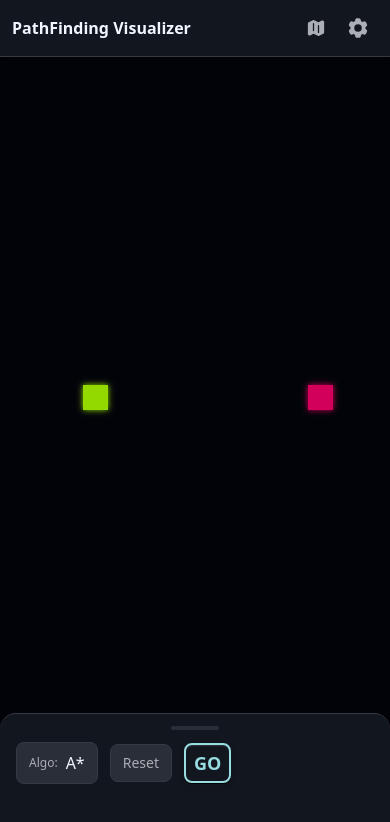
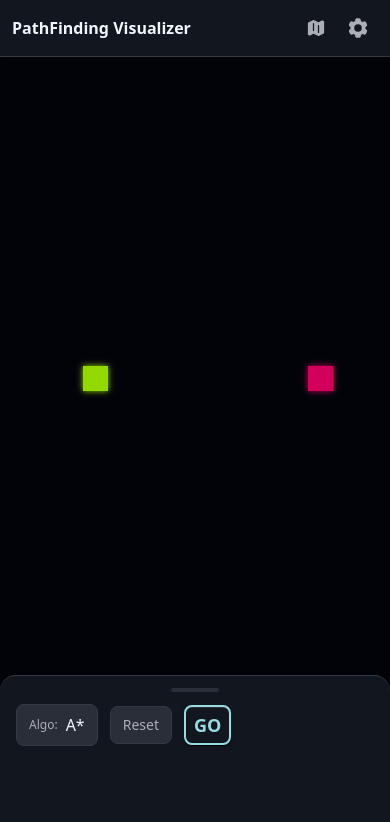
Before and after one commit to Willgxnzalez/pathfinder-visualizer, a React (Vite) app: page / in a window 390 px wide. Shown: the top 822 px of the page. Built offline with nearby package versions, Linux system fonts and the light colour scheme.

Commit message:
Exchange layout spacer in footer for height calculation based on dynamic viewport

```diff
--- a/src/App.tsx
+++ b/src/App.tsx
@@ -1,4 +1,4 @@
-import React, { useState, useRef, useEffect } from 'react';
+import React, { useRef, useState, useEffect } from 'react';
 import GridView from './components/GridView';
 import Header from './components/Header';
 import Footer from './components/Footer';
@@ -11,17 +11,31 @@ export default function App() {
     const gridViewRef = useRef<HTMLDivElement>(null);
 
     const [speed, setSpeed] = useState<Speed>('medium');
-    const speedRef = useRef<Speed>(speed); // Reference since speed can change during animation
+    const speedRef = useRef(speed);
     const [algorithm, setAlgorithm] = useState<PathAlgorithm>('A*');
+    const [animationState, setAnimationState] = useState<AnimationState>('idle');
     const [isDrawing, setIsDrawing] = useState(false);
-    const [animationState, setAnimationState] = useState<AnimationState>('idle');
     const [result, setResult] = useState('');
+
+    const [footerHeight, setFooterHeight] = useState(0);
 
     useEffect(() => {
         speedRef.current = speed;
     }, [speed]);
 
-    const { grid, gridRenderer, nodeSize, nodeMin, nodeMax, nodeStep, handleNodeSizeChange, handleResetAll, handleResetAlgorithmState, handleClearWalls, handleAnimationStep } = useGrid( // called every rerender
+    const {
+        grid,
+        gridRenderer,
+        nodeSize,
+        nodeMin,
+        nodeMax,
+        nodeStep,
+        handleNodeSizeChange,
+        handleResetAll,
+        handleResetAlgorithmState,
+        handleClearWalls,
+        handleAnimationStep,
+    } = useGrid(
         gridContainerRef,
         gridViewRef,
         animationState,
@@ -40,12 +54,8 @@ export default function App() {
         handleResetAlgorithmState
     );
 
-    const mapToggle = () => {
-        console.log("map mode");
-    }
-
     return (
-        <div className='w-screen h-screen bg-surface-dark flex flex-col text-text-main overflow-hidden'>
+        <div className="w-screen h-dvh flex flex-col bg-surface-dark overflow-hidden">
             <Header
                 animationState={animationState}
                 selectedAlgorithm={algorithm}
@@ -64,10 +74,14 @@ export default function App() {
                 isDrawing={isDrawing}
                 mapMode={false}
                 onDarkModeToggle={() => {}}
-                onMapModeToggle={mapToggle}
+                onMapModeToggle={() => {}}
             />
 
-            <main ref={gridContainerRef} className='h-full relative flex justify-center items-center'>
+            <main
+                ref={gridContainerRef}
+                className="flex-1 min-h-0 relative flex justify-center items-center"
+                style={{ marginBottom: footerHeight }}
+            >
                 <GridView
                     gridViewRef={gridViewRef}
                     renderer={gridRenderer}
@@ -101,13 +115,13 @@ export default function App() {
                     </div>
                 )}
 
-                {/* Result display */}
                 {result && (
-                    <div className='fixed z-50 bottom-24 left-1/2 -translate-x-1/2 px-8 py-4 rounded-2xl glass shadow-highlight border border-bdr-glass text-lg font-semibold text-text-main text-center'>
+                    <div className="fixed bottom-24 left-1/2 -translate-x-1/2 z-50 px-6 py-3 rounded-xl glass">
                         {result}
                     </div>
                 )}
             </main>
+
             <Footer
                 animationState={animationState}
                 selectedAlgorithm={algorithm}
@@ -120,8 +134,8 @@ export default function App() {
                 onClearWalls={handleClearWalls}
                 isDrawing={isDrawing}
                 mapMode={false}
+                onHeightChange={setFooterHeight}
             />
-
         </div>
     );
 }
--- a/src/components/Footer.tsx
+++ b/src/components/Footer.tsx
@@ -28,6 +28,8 @@ export interface FooterProps {
     onResetAll: () => void;
     onResetAlgorithmState: () => void;
     onClearWalls?: () => void;
+
+    onHeightChange: (h: number) => void;
 }
 
 const ALGORITHM_OPTIONS: PathAlgorithm[] = ['BFS', 'DFS', 'A*', 'GBFS', 'Dijkstra'];
@@ -36,7 +38,8 @@ const SPEED_OPTIONS: Speed[] = ['slow', 'medium', 'fast'];
 const SPEED_SYMBOLS = ['>', '>>', '>>>'];
 
 const SWIPE_THRESHOLD = 50; // px
-const EXPANDED_HEIGHT_VH = 80; // as vh of viewport
+const EXPANDED_RATIO = 0.8;
+const COLLAPSED_RATIO = 0.2;
 
 export default function Footer({
     mapMode,
@@ -52,27 +55,27 @@ export default function Footer({
     onResetAll,
     onResetAlgorithmState,
     onClearWalls,
+    onHeightChange
 }: FooterProps) {
     const isAnimating = animationState !== 'idle';
 
     const [expanded, setExpanded] = useState(false);
     const [dragStartY, setDragStartY] = useState<number | null>(null);
-    const [currentHeight, setCurrentHeight] = useState<number>(100);
-    const [collapsedHeight, setCollapsedHeight] = useState<number>(100);
-    const footerRef = useRef<HTMLDivElement>(null);
+    const [height, setHeight] = useState<number>(0);
+    const [heights, setHeights] = useState<{ collapsed: number; expanded: number }>({ collapsed: 100, expanded: 100 });
 
     // Save collapsed height on mount or resize
     useEffect(() => {
-        const updateCollapsedHeight = () => {
-            if (footerRef.current) {
-                const height = footerRef.current.getBoundingClientRect().height;
-                setCollapsedHeight(height);
-                if (!expanded) setCurrentHeight(height);
-            }
+        const updateHeights = () => {
+            const collapsedHeight = (window.visualViewport?.height ?? window.innerHeight) * COLLAPSED_RATIO;
+            const expandedHeight = (window.visualViewport?.height ?? window.innerHeight) * EXPANDED_RATIO;
+            setHeights({collapsed: collapsedHeight, expanded: expandedHeight});
+            onHeightChange(collapsedHeight);
         };
-        updateCollapsedHeight();
-        window.addEventListener('resize', updateCollapsedHeight);
-        return () => window.removeEventListener('resize', updateCollapsedHeight);
+
+        updateHeights();
+        window.addEventListener('resize', updateHeights);
+        return () => window.removeEventListener('resize', updateHeights);
     }, [expanded]);
 
     const handleSwipeStart = (clientY: number) => {
@@ -83,17 +86,12 @@ export default function Footer({
         if (dragStartY === null) return;
 
         const deltaY = dragStartY - clientY;
-        const viewportHeight = window.innerHeight;
-        const expandedHeightPx = (viewportHeight * EXPANDED_HEIGHT_VH) / 100;
-
         if (deltaY > SWIPE_THRESHOLD) { // swipe up => expand
             setExpanded(true);
-            setCurrentHeight(expandedHeightPx);
         } else if (deltaY < -SWIPE_THRESHOLD) { // swipe down => collapse
             setExpanded(false);
-            setCurrentHeight(collapsedHeight);
         } else { // Snap back
-            setCurrentHeight(expanded ? expandedHeightPx : collapsedHeight);
+            setHeight(expanded ? heights.expanded : heights.collapsed);
         }
         setDragStartY(null);
     }
@@ -111,26 +109,24 @@ export default function Footer({
 
         document.addEventListener('mouseup', handleMouseUp);
         return () => document.removeEventListener('mouseup', handleMouseUp);
-    }, [dragStartY, collapsedHeight, expanded]);
+    }, [dragStartY, expanded]);
 
     useEffect(() => {
-        const viewportHeight = window.innerHeight;
-        const expandedHeightPx = (viewportHeight * EXPANDED_HEIGHT_VH) / 100;
-        setCurrentHeight(expanded ? expandedHeightPx : collapsedHeight);
-    }, [expanded, collapsedHeight]);
+        setHeight(expanded ? heights.expanded : heights.collapsed);
+    }, [expanded, heights]);
 
     return (
         <>
             {/* Scrim */}
             {expanded && (
                 <div
-                    className="fixed inset-0 bg-black/30 z-20 transition-opacity duration-300"
+                    className="fixed inset-0 bg-black/30 z-20 transition-opacity duration-200"
                     onClick={() => setExpanded(false)}
                 />
             )}
 
-            {/* Invisible layout spacer*/}
-            <div className="sm:hidden h-1/5" ref={footerRef} />
+            {/* Invisible layout spacer
+            <div className="sm:hidden h-1/5" ref={footerRef} /> */}
 
             {/* Expandable footer */}
             <footer
@@ -142,7 +138,7 @@ export default function Footer({
                     "bg-surface border-t border-bdr flex flex-col",
                     "transition-[height] duration-300"
                 )}
-                style={{ height: `${currentHeight}px` }}
+                style={{ height: `${height}px` }}
                 onTouchStart={handleTouchStart}
                 onTouchEnd={handleTouchEnd}
                 onMouseDown={handleMouseDown}
@@ -151,7 +147,7 @@ export default function Footer({
                 {/* Drag Handle */}
                 <div
                     className="w-full flex justify-center items-center p-3 cursor-grab active:cursor-grabbing"
-                    onClick={() => setExpanded(prev => !prev)}
+                    onClick={() => {setExpanded(prev => !prev), console.log(expanded)}}
                 >
                     <div className="w-1/7 h-1 bg-surface-light rounded-full" />
                 </div>
@@ -161,7 +157,7 @@ export default function Footer({
                     {/* Collapsed Controls */}
                     <div
                         className={clsx(
-                            'flex items-center gap-3 transition-all duration-200',
+                            'flex items-center gap-3 transition-all duration-100',
                             expanded
                                 ? 'opacity-0 -translate-y-2 pointer-events-none'
                                 : 'opacity-100 translate-y-0 pointer-events-auto'
```
